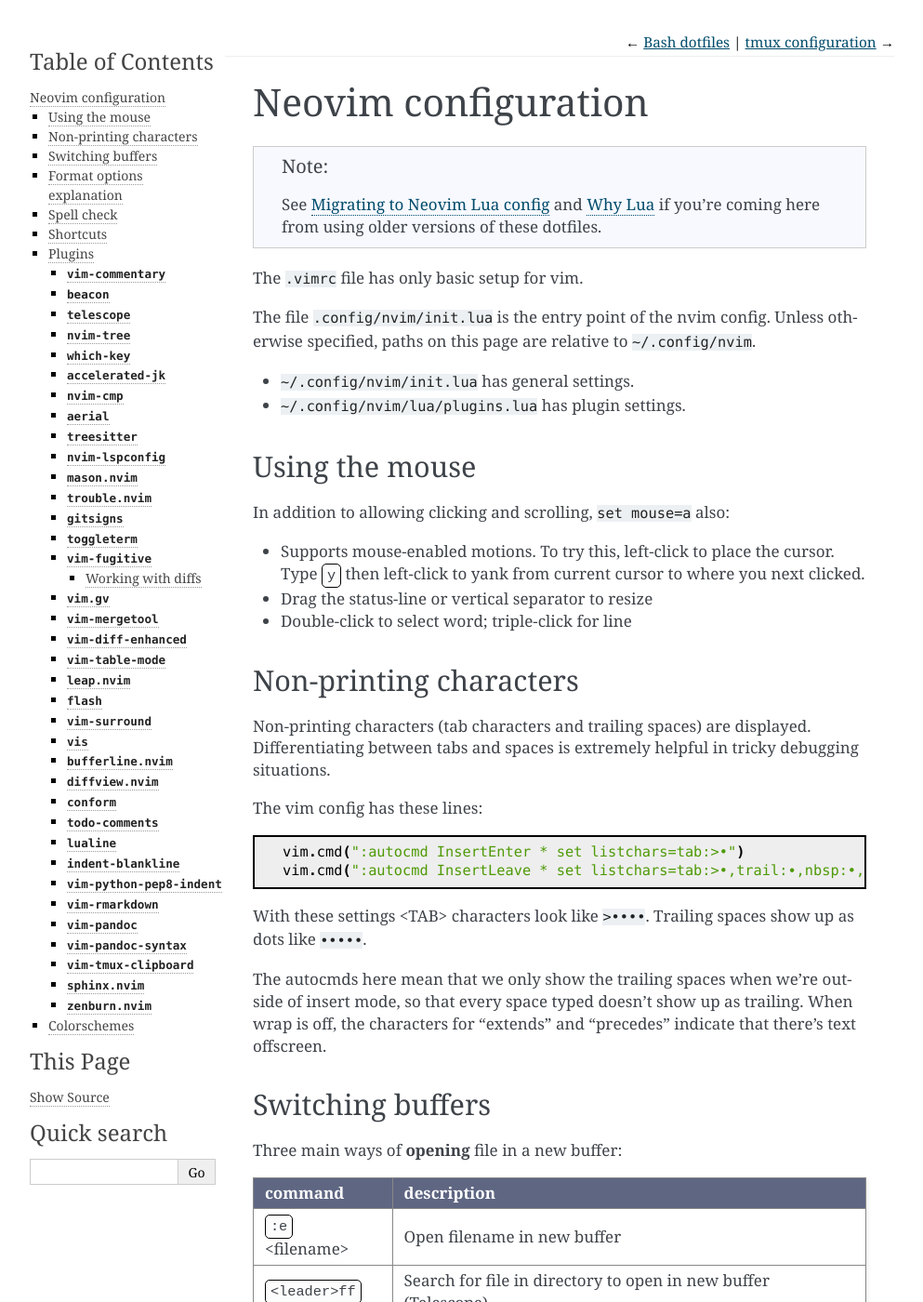
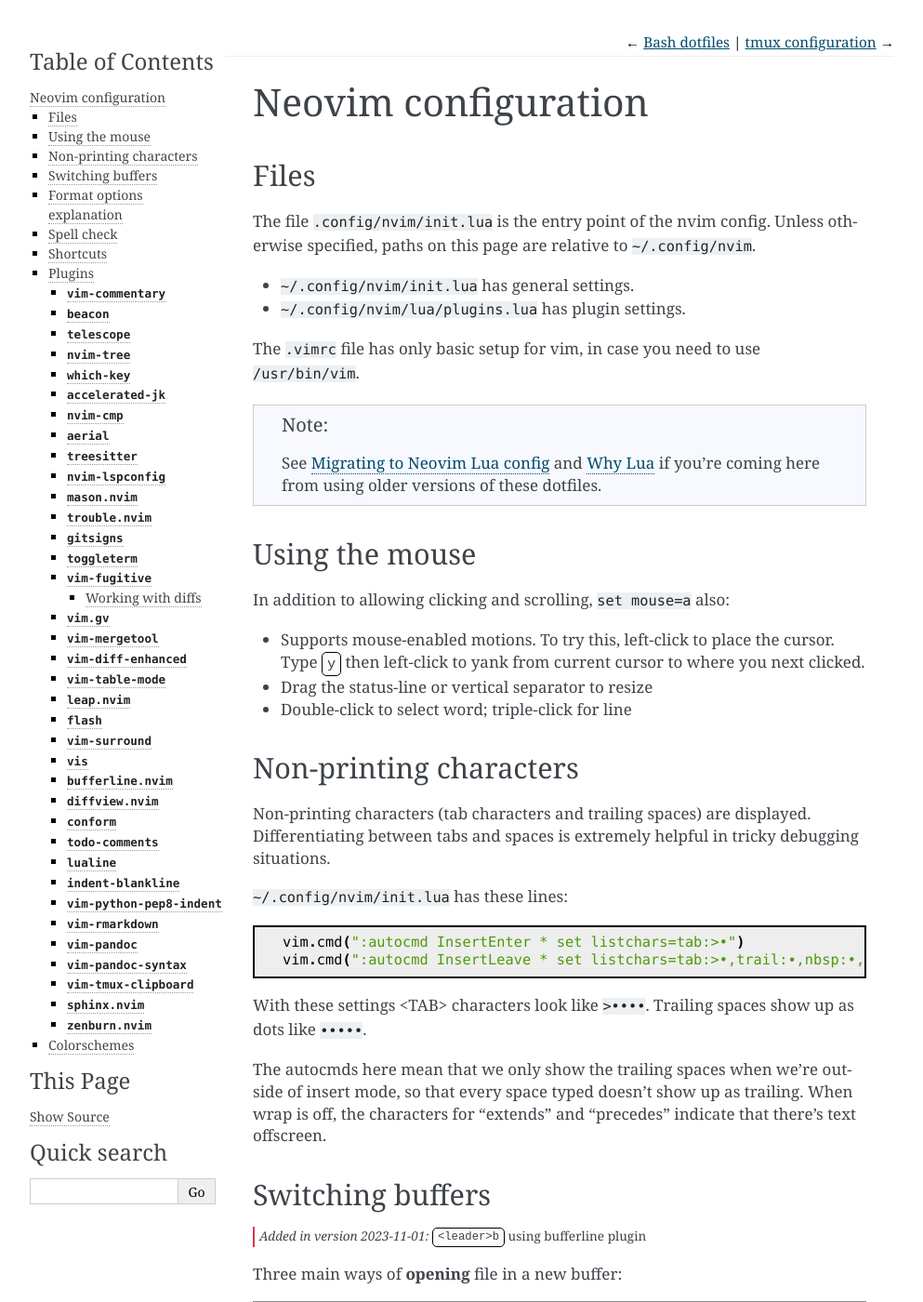
Before and after one commit to daler/dotfiles, a Sphinx documentation site: the page built from docs/vim.rst, in a window 1280 px wide and 1400 px high. Shown: the whole window at 93% size, without its empty margins (148-1141 px from the left). Built offline with Sphinx 7.4.7, drawn with Linux system fonts in a browser that asks for light colours; some of the changed text lies outside the part shown.

Commit message:
clean up vim docs

```diff
--- a/docs/troubleshooting.rst
+++ b/docs/troubleshooting.rst
@@ -55,11 +55,11 @@
 This is a bit of a rabbit hole, but it's due to an interaction between
 terminals and tmux and nvim.
 
-`This gist <https://gist.github.com/bbqtd/a4ac060d6f6b9ea6fe3aabe735aa9d95>`_
+`This gist <https://gist.github.com/bbqtd/a4ac060d6f6b9ea6fe3aabe735aa9d95>`__
 has a nice writeup and description of the fix.
 
 For Alacritty, see `this gist
-<https://gist.github.com/andersevenrud/015e61af2fd264371032763d4ed965b6>`_,
+<https://gist.github.com/andersevenrud/015e61af2fd264371032763d4ed965b6>`__,
 which also includes a setting you need in
 :file:`.config/alacritty/alacritty.yml`.
 
--- a/docs/vim.rst
+++ b/docs/vim.rst
@@ -3,12 +3,9 @@
 Neovim configuration
 ====================
 
-.. note::
 
-    See :ref:`nvim-lua` and :ref:`Why Lua <why-lua>` if you're coming here from using older
-    versions of these dotfiles.
-
-The :file:`.vimrc` file has only basic setup for vim.
+Files
+-----
 
 The file :file:`.config/nvim/init.lua` is the entry point of the nvim config.
 Unless otherwise specified, paths on this page are relative to
@@ -17,6 +14,14 @@
 
 - :file:`~/.config/nvim/init.lua` has general settings.
 - :file:`~/.config/nvim/lua/plugins.lua` has plugin settings.
+
+The :file:`.vimrc` file has only basic setup for vim, in case you need to use
+:file:`/usr/bin/vim`.
+
+.. note::
+
+    See :ref:`nvim-lua` and :ref:`Why Lua <why-lua>` if you're coming here from using older
+    versions of these dotfiles.
 
 
 Using the mouse
@@ -36,7 +41,7 @@
 Differentiating between tabs and spaces is extremely helpful in tricky
 debugging situations.
 
-The vim config has these lines:
+:file:`~/.config/nvim/init.lua` has these lines:
 
 .. code-block:: lua
 
@@ -56,6 +61,9 @@
 Switching buffers
 -----------------
 
+.. versionadded:: 2023-11-01
+   :kbd:`<leader>b` using bufferline plugin
+
 Three main ways of **opening** file in a new buffer:
 
 .. list-table::
@@ -151,6 +156,15 @@
 
 Shortcuts
 ---------
+
+.. versionchanged:: 2024-01-21
+
+  Added :kbd:`<leader>p` for pasting formatted Markdown/ReST links
+
+.. versionchanged:: 2024-03-31
+
+   Added :kbd:`<leader>cp` for a convenient "copy mode"
+
 
 Here are some general shortcuts that are defined in the included config. With
 the ``which-key`` plugin, many of these are also discoverable by hitting the
@@ -225,7 +239,12 @@
         work to paste to vim on a remote server, unless you do tricky things
         with X forwarding, so consider it local-only.
 
-.. _plugins:
+    * - :kbd:`<leader>cp`
+      - Toggle a sort of "copy mode". Turns off line numbers and the vertical
+        indentation lines from indent-blankline, so you can more easily copy
+        text into another app.
+
+.. _plugins_:
 
 Plugins
 -------
@@ -239,6 +258,8 @@
 <https://github.com/folke/lazy.nvim>`_. This supports lazy-loading of plugins
 to keep a snappy startup time, and only load plugins when they're needed. See
 :ref:`nvim-lua` for my rationale on that.
+
+
 
 Each plugin spec in :file:`lua/plugins.lua` is a table. The first property is
 the name of the plugin. Other properties:
@@ -309,6 +330,7 @@
 .. versionadded:: 2023-10-15
 
 .. versionchanged:: 2023-11-07
+
    Only commands below will trigger the beacon
 
 `Beacon <https://github.com/danilamihailov/beacon.nvim>`_ provides an animated
@@ -378,11 +402,19 @@
   vim_options``, ``:Telescope man_pages`` are some other built-in pickers that
   are interesting to browse through.
 
+
+.. _nvimtree:
+
+
 ``nvim-tree``
 ~~~~~~~~~~~~~
+
+.. versionadded:: 2023-10-10
+
 `nvim-tree <https://github.com/nvim-tree/nvim-tree.lua>`_ is a file browser.
 
 .. list-table::
+    :header-rows: 1
 
     * - command
       - description
@@ -549,7 +581,7 @@
 
 .. versionadded:: 2023-10-15
 
-`treesitter <https://github.com/nvim-treesitter/nvim-treesitter>`_ is a parsing
+`treesitter <https://github.com/nvim-treesitter/nvim-treesitter>`__ is a parsing
 library. You install a parser for a language, and it figures out which tokens
 are functions, classes, variables, modules, etc. Then it's up to other plugins
 to do something with that. For example, colorschemes can use that information,
@@ -596,8 +628,11 @@
 .. versionadded:: 2023-11-01
 
 .. versionchanged:: 2024-03-31
+
    Changed next diagnostic to :kbd:`]d` rather than :kbd:`]e` for better
    mnemonic (and similar for :kbd:`[d`)
+
+
 
 `nvim-lspconfig <https://github.com/neovim/nvim-lspconfig>`_ provides access to
 nvim's Language Server Protocol (LSP). You install an LSP server for each
@@ -618,6 +653,16 @@
 can configure this behavior in :file:`lua/plugins.lua`. Use :kbd:`<leader>cl`
 to start the LSP for a buffer. See :ref:`trouble` for easily viewing all the
 diagnostics.
+
+.. note::
+
+   You'll need to install NodeJS
+
+  .. code-block:: bash
+
+     ./setup.sh --install-npm  # install nodejs into conda env
+
+
 
 .. list-table::
     :header-rows: 1
@@ -781,6 +826,7 @@
 .. versionchanged:: 2024-03-31
    Version of toggleterm is pinned because later versions have issues with
    sending multiple selected lines to the terminal.
+
 
 `ToggleTerm <https://github.com/akinsho/toggleterm.nvim>`_ lets you easily
 interact with a terminal within vim.
@@ -1067,7 +1113,7 @@
 ~~~~~~~~~~~~~
 
 .. versionadded:: 2022-12-27
-.. versionchanged:: 2024-03-31
+.. deprecated:: 2023-03-31
    Removed in favor of the :ref:`flash` plugin, which behaves similarly but
    also supports treesitter selections
 
@@ -1076,8 +1122,10 @@
 
 ``flash``
 ~~~~~~~~~
+
+.. versionadded:: 2023-03-31
+
 `flash <https://github.com/folke/flash.nvim>`__ lets you jump around in a buffer with low mental effort.
-
 
 .. list-table::
     :header-rows: 1
@@ -1162,6 +1210,8 @@
     * - :kbd:`<C-v>`, then use :kbd:`:B` instead of :kbd:`:`
       - Operates on visual block selection only
 
+.. _bufferline:
+
 ``bufferline.nvim``
 ~~~~~~~~~~~~~~~~~~~
 
@@ -1212,6 +1262,9 @@
 
 ``conform``
 ~~~~~~~~~~~
+
+.. versionadded:: 2023-03-31
+
 `conform <https://github.com/stevearc/conform.nvim>`__ runs style formatters on
 the current buffer.
 
```
Also changed, not shown: other parts of docs/vim.rst (+7 -6 lines).
